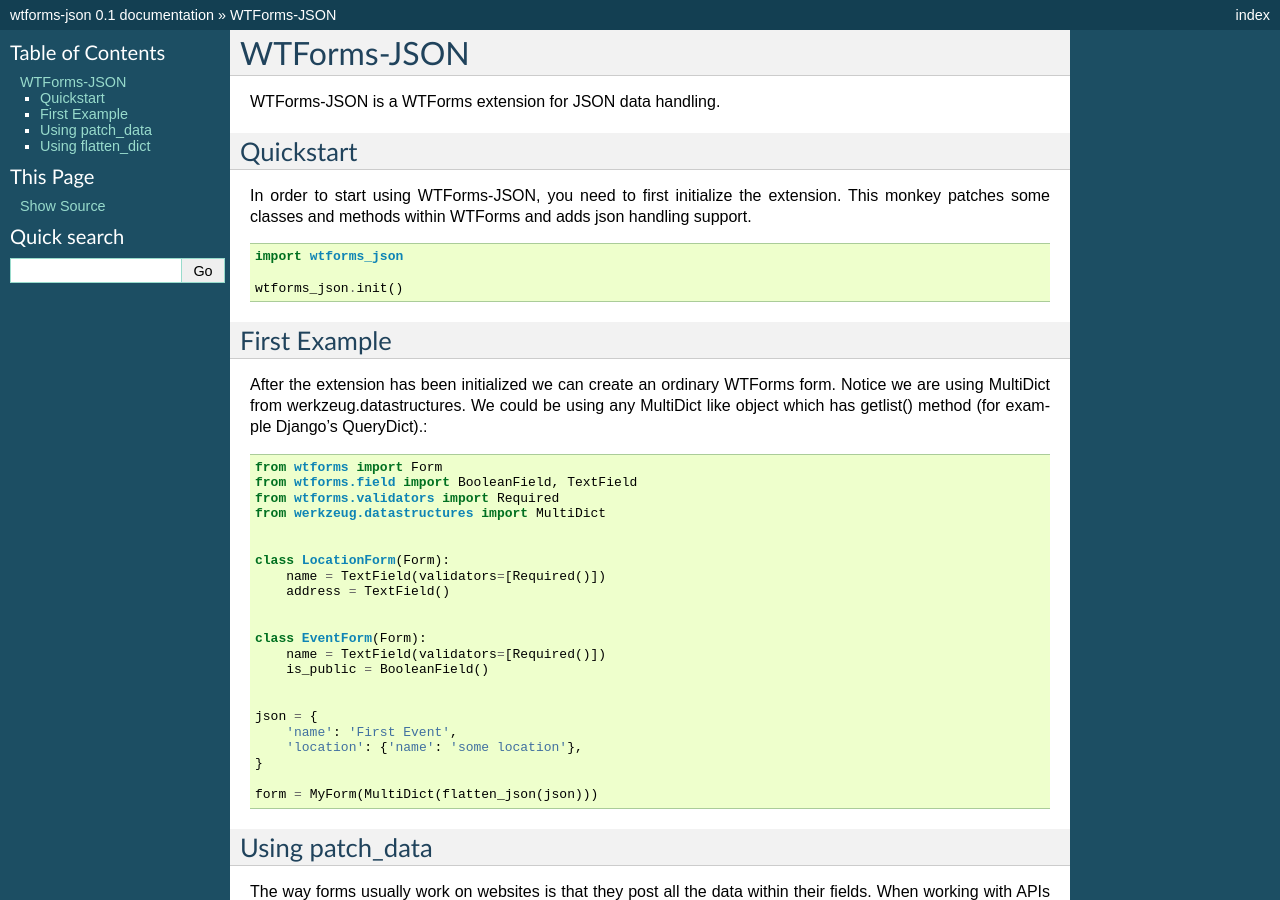
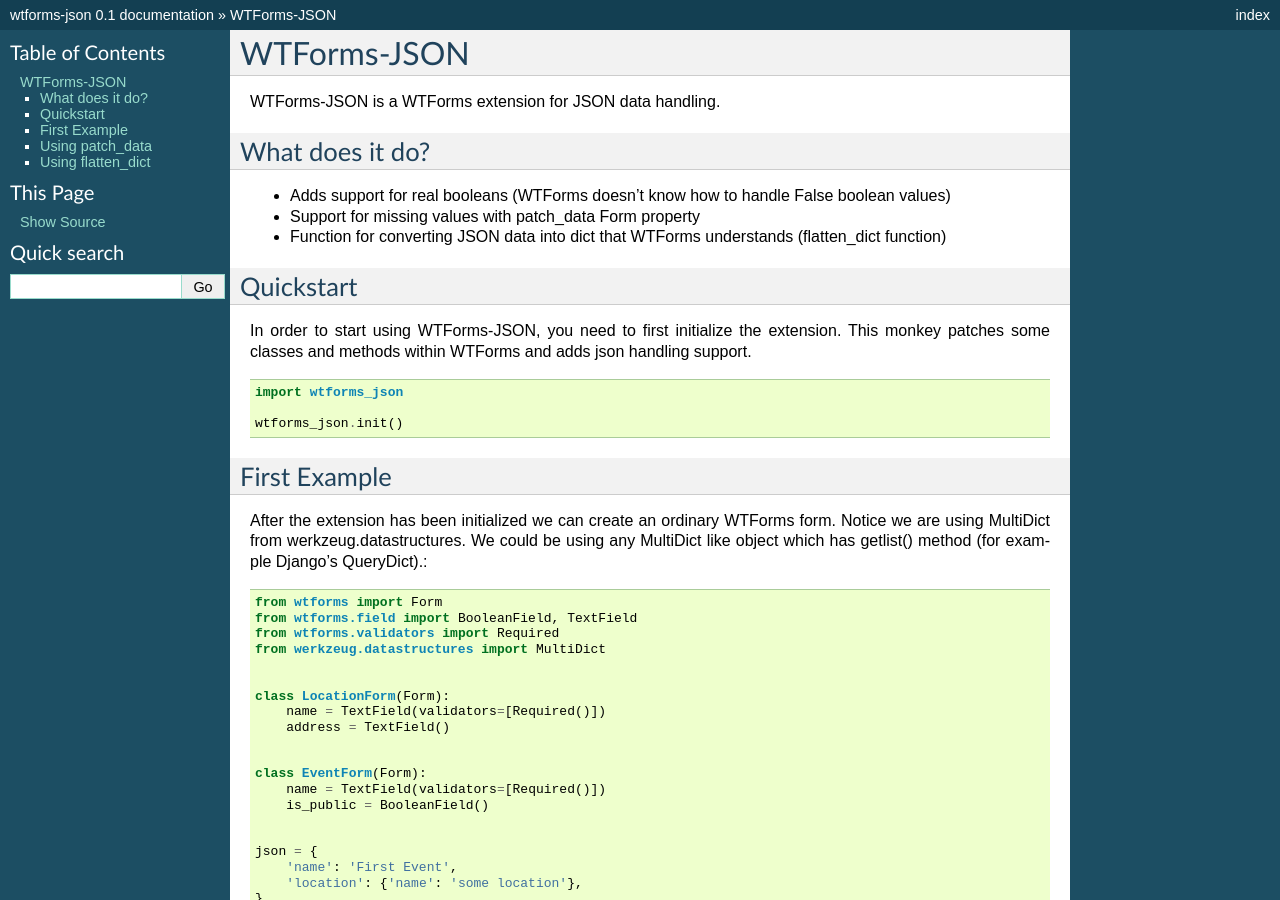
Before and after one commit to kvesteri/wtforms-json, a Sphinx documentation site: the page built from docs/index.rst, in a window 1280 px wide and 900 px high. Built offline with Sphinx 7.4.7, drawn with Linux system fonts in a browser that asks for light colours.

Commit message:
added some new docs

```diff
--- a/docs/index.rst
+++ b/docs/index.rst
@@ -2,6 +2,16 @@ WTForms-JSON
 ========================================
 
 WTForms-JSON is a WTForms extension for JSON data handling.
+
+What does it do?
+----------------
+
+- Adds support for real booleans (WTForms doesn't know how to handle False boolean values)
+
+- Support for missing values with patch_data Form property
+
+- Function for converting JSON data into dict that WTForms understands (flatten_dict function)
+
 
 Quickstart
 ----------
```
Also changed, not shown: wtforms_json/__init__.py (+7 -0 lines).
